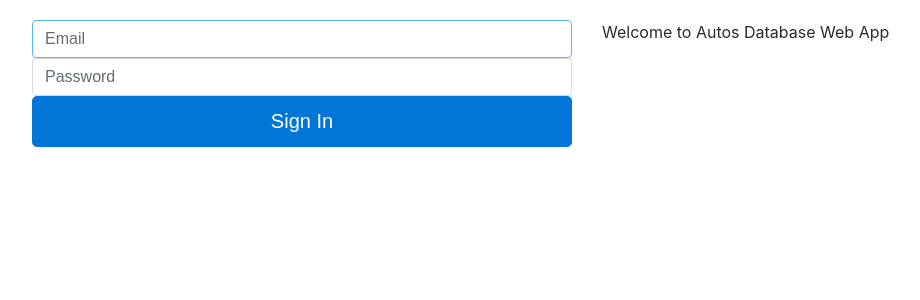
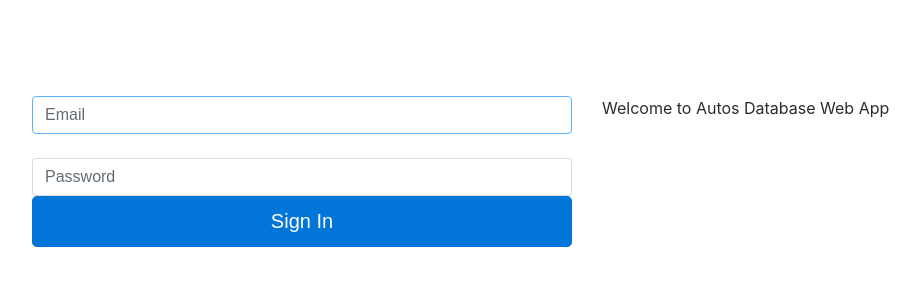
Before and after one commit to einoh/Workshop, a PHP site: page /login.php in a window 1280 px wide. Shown: the top 300 px of the page, without its empty margins (53-973 px from the left). Run offline with PHP 8.4, Linux system fonts and the light colour scheme.

Commit message:
Update login.php

```diff
--- a/login.php
+++ b/login.php
@@ -37,10 +37,14 @@
     <title>Autos Database</title>
   </head>
   <body>
-<div class="container" style="margin-top:20px;">
+    </br></br></br></br>
+    <div class="container">
       <div class="row">
         <div class="col-md-6">
           <form class="form-signin" action="<?php echo htmlspecialchars($_SERVER["PHP_SELF"]);?>" method="POST">
+            <input type="text" class="form-control" placeholder="Email" autofocus name="username"></br>
+            <input type="password" class="form-control" placeholder="Password" name="password">
+            <input type="submit" class="btn btn-lg btn-primary btn-block" value="Sign In" />
             <?php if(!empty(($_SESSION['error']))): ?>
               <div class="alert alert-danger">
                 <?php foreach ($_SESSION['error'] as $error): ?>
@@ -48,9 +52,6 @@
                 <?php endforeach; ?>
               </div>
             <?php endif; ?>
-          <input type="text" class="form-control" placeholder="Email" autofocus name="username">
-          <input type="password" class="form-control" placeholder="Password" name="password">
-          <input type="submit" class="btn btn-lg btn-primary btn-block" value="Sign In" />
           </form>
         </div>
         <div class="col-md-6">
@@ -58,6 +59,5 @@
         </div>
       </div>
     </div>
-
   </body>
 </html>
```
Lines whose indentation alone changed are shown as unchanged.
